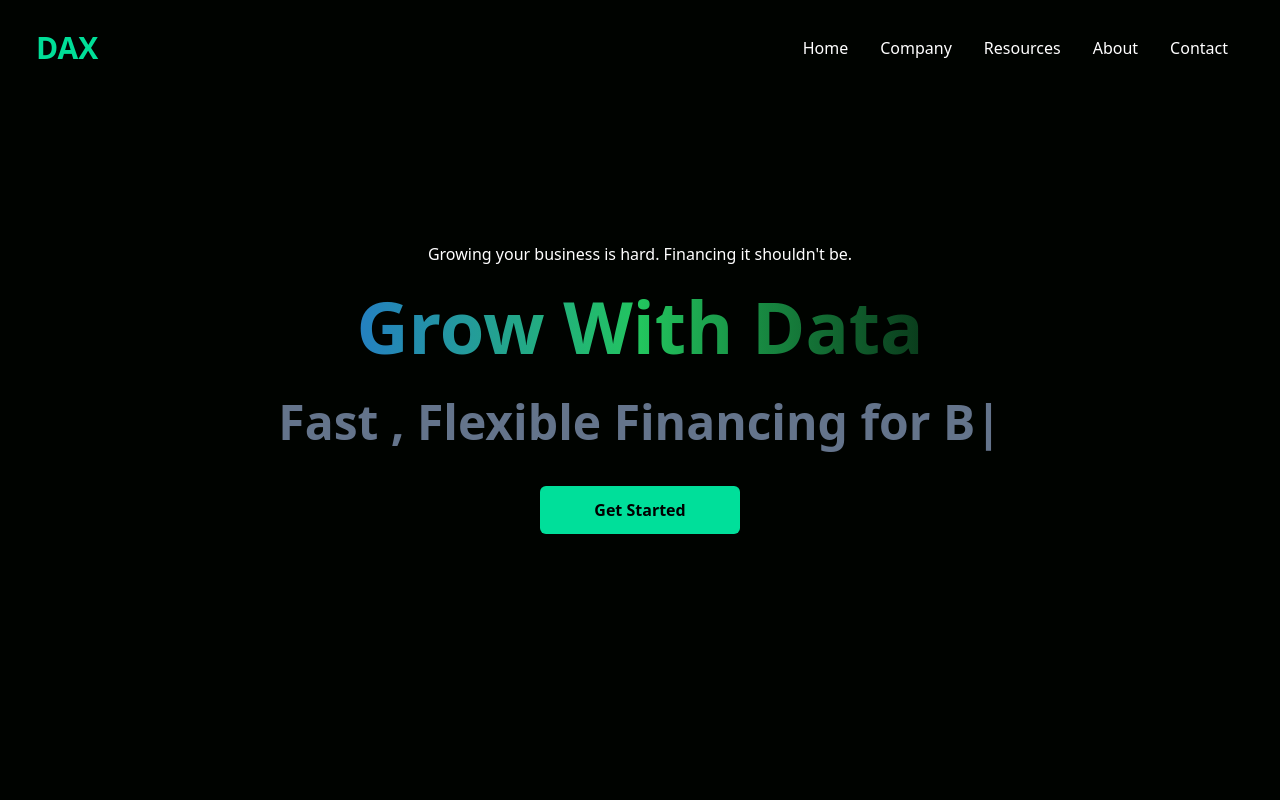
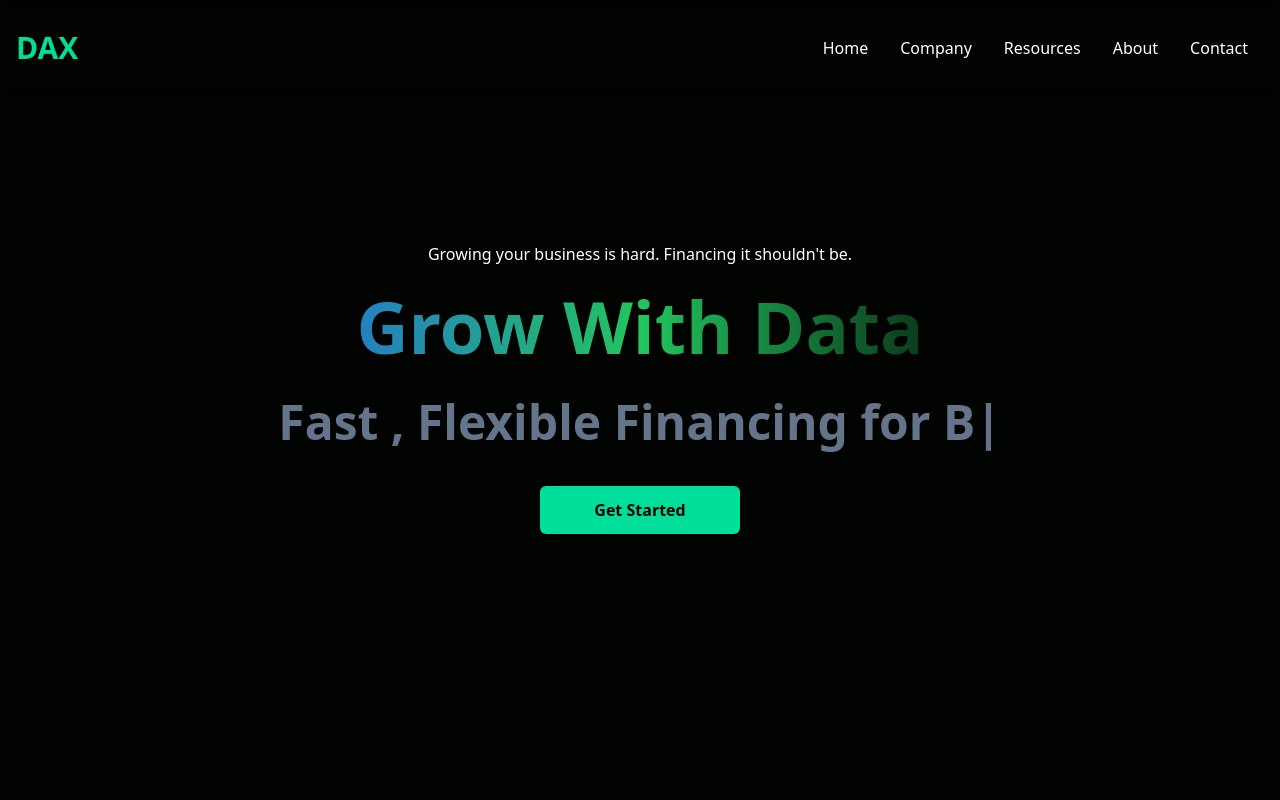
Before and after one commit to Romit77/DAX, a React (Vite) app: page / in a window 1280 px wide. Shown: the top 800 px of the page. Built offline with nearby package versions, Linux system fonts and the light colour scheme.

Commit message:
navbar changes

```diff
--- a/src/Components/Navbar.jsx
+++ b/src/Components/Navbar.jsx
@@ -14,7 +14,11 @@ const Navbar = () => {
   return (
     <div
       ref={ref}
-      className="text-white flex justify-between items-center h-24 max-w-[1240px] mx-auto px-4 "
+      className="text-white flex justify-between items-center h-24 w-full mx-auto px-4 z-20 sticky top-0"
+      style={{
+        background: "transparent",
+        backdropFilter: "blur(5px)",
+      }}
     >
       <motion.h1
         className=" w-full text-3xl font-bold text-[#00df98] cursor-pointer"
```
